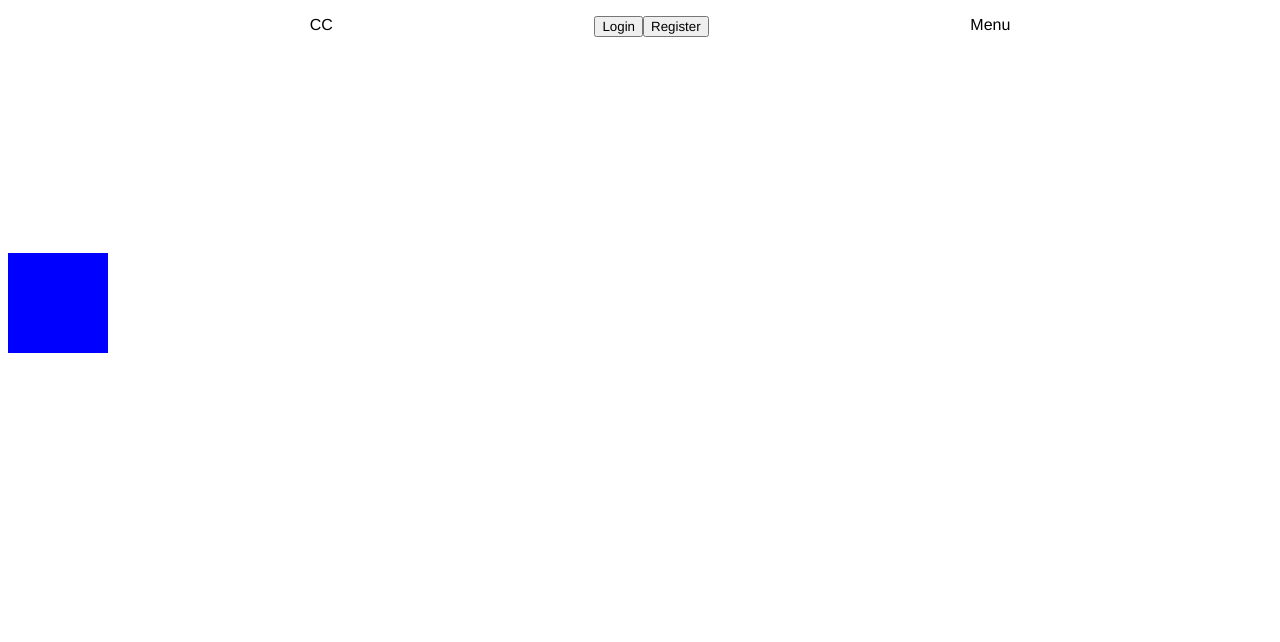
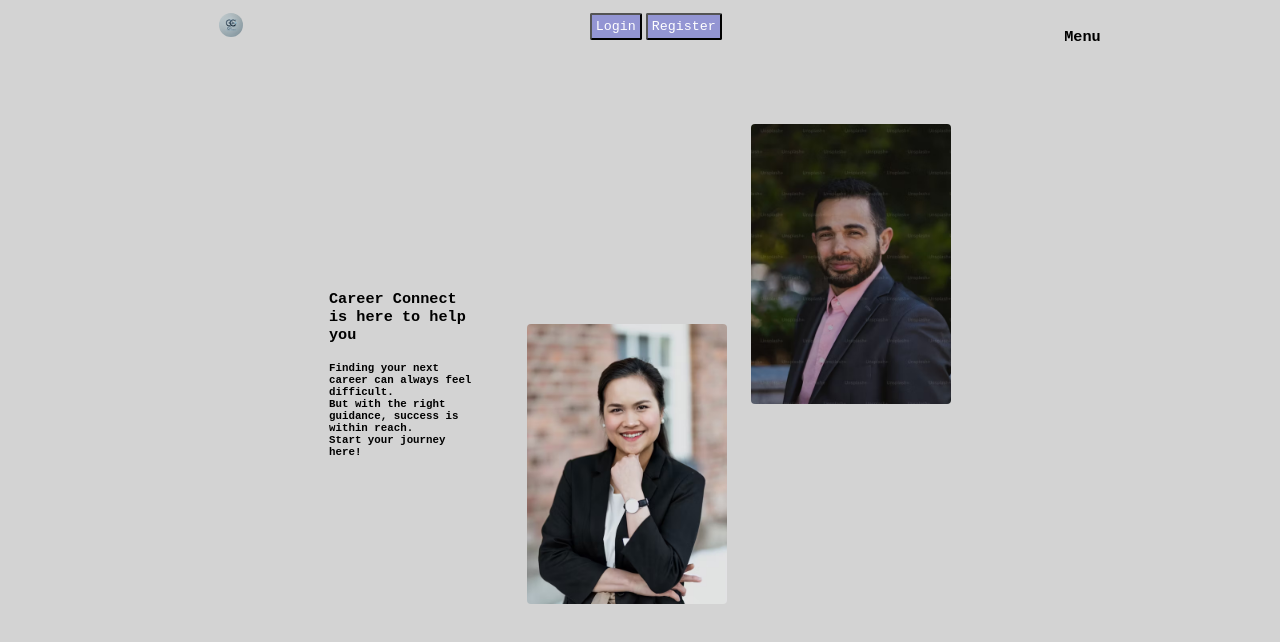
Before and after one commit to DanielChin327/CC, a plain HTML site: page index.html in a window 1280 px wide. Drawn offline with nearby package versions, Linux system fonts and the light colour scheme.

Commit message:
added styling to landing

```diff
--- a/index.html
+++ b/index.html
@@ -15,7 +15,18 @@
 <div id="navbar"></div>
 
 <div class="main">
-  <div id="animated-box" style="width: 100px; height: 100px; background-color: blue;"></div>
+  <div class="landing-items">
+  <div id="animated-box" class = "landing-message">
+    <h3>Career Connect is here to help you</h3>
+    <h5>Finding your next career can always feel difficult.<br>
+        But with the right guidance, success is within reach.<br>
+        Start your journey here!
+    </h5>
+
+  </div>
+  <div id="animated-box2"><img class ="landing-image" src="/assets/images/businesswomanportrait.avif" alt="description of the image"></div>
+  <div id="animated-box3"><img class ="landing-image" src="/assets/images/businessmanportrait.avif" alt="description of the image"></div>
+  </div>
 </div>
 
 
--- a/navbar.html
+++ b/navbar.html
@@ -1,8 +1,8 @@
 <nav>
 <ul class = "list">
-  <li>CC</li>
+  <li><img class ="logo" src="/assets/images/cclogo.webp" alt="description of the image"></li>
   <li><button>Login</button><button>Register</button></li>
-  <li><a href="">Menu</a></li>
+  <li><a href=""><h3>Menu</h3></a></li>
 </ul>
 
 
--- a/scripts/animations.js
+++ b/scripts/animations.js
@@ -1,5 +1,7 @@
 // scripts/animations.js
 document.addEventListener("DOMContentLoaded", function () {
   // Animate the box to move 300px to the right over 1 second
-  gsap.to("#animated-box", { y: 200, duration: 1 });
+  gsap.to("#animated-box", { y: 200, duration: 2 });
+  gsap.to("#animated-box2", { y: 250, duration: 1 });
+  gsap.to("#animated-box3", { y: 50, duration: 1 });
 });
--- a/styles/main.css
+++ b/styles/main.css
@@ -1,9 +1,21 @@
 *{
-font-family:'Franklin Gothic Medium', 'Arial Narrow', Arial, sans-serif
+font-family:monospace;
+background-color:lightgray;
+
 }
 
-.main{
+.landing-items{
+  gap: 24px;
+  display:flex;
+  justify-content: center;
+}
 
+.landing-message{
+  width:150px;
+  margin-right: 24px;
+}
 
-
+.landing-image{
+  width: 200px;
+  border-radius:4px;
 }
--- a/styles/navbar.css
+++ b/styles/navbar.css
@@ -1,6 +1,32 @@
+nav{
+  margin: 0;
+  border: 0;
+  padding: 0
+}
+
+button{
+  margin-left: 4px;
+  border-radius:2px;
+  padding:4px;
+  background-color: #9395d3;
+  color:white;
+}
+
+button:hover{
+  margin-left: 4px;
+  border-radius:4px;
+  padding:4px;
+  background-color: #b3b7ee;
+  color:white;
+}
+
+.logo{
+  width:24px;
+  border-radius: 50%;
+}
 .list{
   display:flex;
-  justify-content: space-evenly;
+  justify-content: space-around;
   list-style: none;
 }
 
```
Also changed, not shown: about.html (deleted), assets/images/businessmanportrait.avif (added), assets/images/businesswomanportrait.avif (added), assets/images/cclogo.webp (added), menu.html (added).
